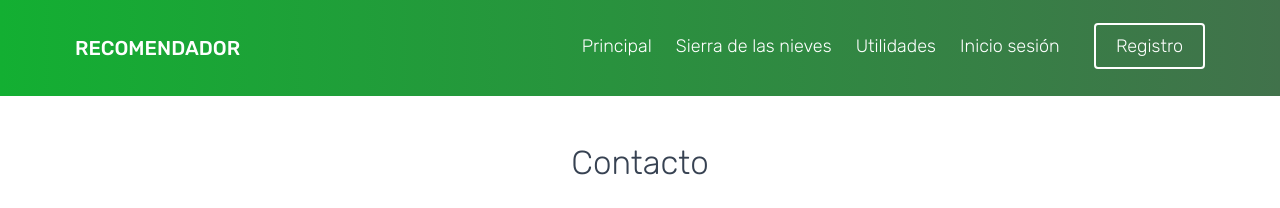
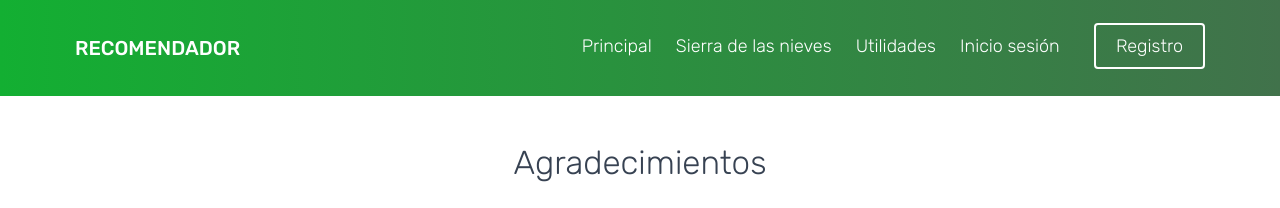
Before and after one commit to pabloarca/recomendadorRutas, a plain HTML site: page saberMas.html in a window 1280 px wide. Shown: the top 208 px of the page. Drawn offline with nearby package versions, Linux system fonts and the light colour scheme; files whose address does not match are found by name.

Commit message:
Update saberMas.html

```diff
--- a/saberMas.html
+++ b/saberMas.html
@@ -69,7 +69,7 @@
 
   <div class="row mb50">
         <div class="col-md-12 section-heading text-center">
-          <h2>Contacto</h2>
+          <h2>Agradecimientos</h2>
 
 	<h3>Rubén Fernández Gordillo: <a href="mailto:rubfergor@gmail.es">rubfergor@gmail.es</a>  (Programación y diseño web)</h3>
 
```
